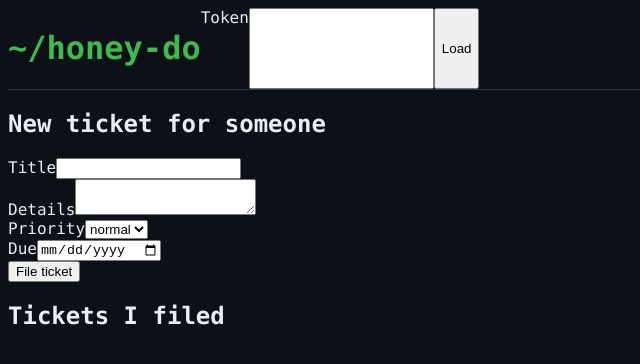
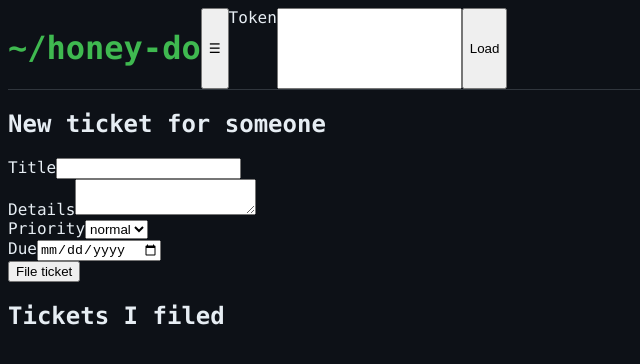
Before and after one commit to secure-builder-dev/secure-builder, a React (Vite) app in the folder frontend/: page / in a window 1280 px wide. Shown: the top 364 px of the page, without its empty margins (0-640 px from the left). Built offline with nearby package versions, Linux system fonts and the light colour scheme.

Commit message:
DV-2m: built by a local model (devstral-small-2)

```diff
--- a/frontend/src/App.tsx
+++ b/frontend/src/App.tsx
@@ -1,6 +1,8 @@
 import { useState, useEffect } from 'react';
 import { fetchDashboard, fetchFiled, createTicket, updateStatus, fetchMe } from './api';
 import HoverCard from './HoverCard';
+import Menu from './Menu';
+import Directions from './Directions';
 import './styles.css';
 
 interface Ticket {
@@ -55,6 +57,7 @@ const App = () => {
 
   const [me, setMe] = useState<string | null>(null);
   const [meError, setMeError] = useState<string | null>(null);
+  const [showDirections, setShowDirections] = useState(false);
 
   const fetchMeData = async () => {
     if (!token) {
@@ -102,6 +105,7 @@ const App = () => {
     <div>
       <div className="topbar">
         <h1 className="brand">~/honey-do</h1>
+        <Menu onDirections={() => setShowDirections(true)} />
         <label htmlFor="token">Token</label>
         <input
           id="token"
@@ -111,6 +115,7 @@ const App = () => {
         />
         <button id="load-button" onClick={handleLoad}>Load</button>
       </div>
+      {showDirections && <Directions onClose={() => setShowDirections(false)} />}
 
       {error && <div>{error}</div>}
 
@@ -168,7 +173,6 @@ const App = () => {
       {dashboard && (
         <div className="board">
           <div className="column">
-            <h3>Board</h3>
             <h3>To Do</h3>
             {dashboard.todo.map((ticket) => (
               <div key={ticket.id} className={`card ${ticket.group === 0 ? 'urgent' : ''}`}>
```
